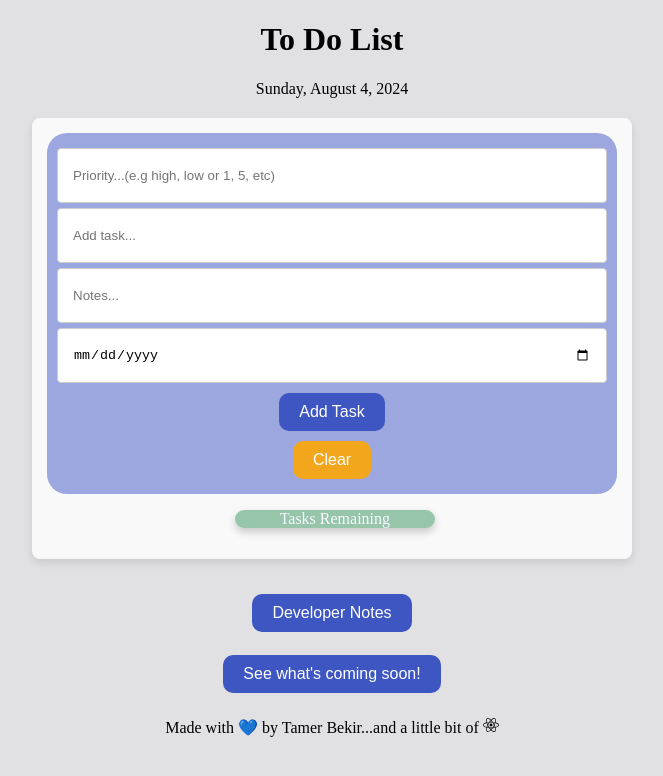
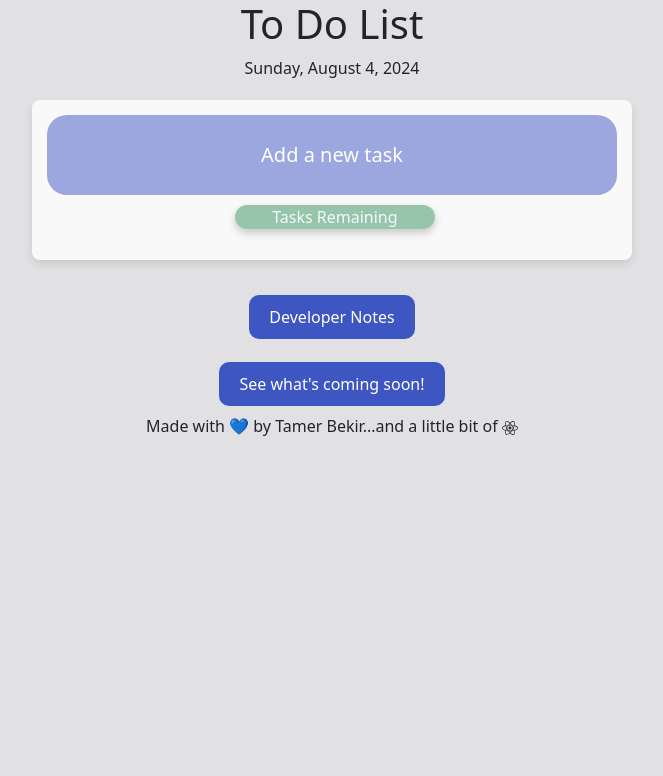
Before and after one commit to Tamerbekir/react-to-do-list, a React app: page / in a window 1280 px wide. Shown: the top 776 px of the page, without its empty margins (308-971 px from the left). Built offline with nearby package versions, Linux system fonts and the light colour scheme; the HTML template or start-up script is replaced by a standard one.

Commit message:
Added expandable option for users to expand their tasks with each individual index/task. Added expand option when adding a task we well

```diff
--- a/package.json
+++ b/package.json
@@ -15,7 +15,11 @@
     "@mui/icons-material": "^5.16.6",
     "@mui/material": "^5.16.6",
     "@react-icons/all-files": "^4.1.0",
+    "bootstrap": "^5.3.3",
+    "jquery": "^3.7.1",
+    "popper.js": "^1.16.1",
     "react": "^18.3.1",
+    "react-bootstrap": "^2.10.4",
     "react-dom": "^18.3.1",
     "react-icons": "^5.2.1",
     "react-toastify": "^10.0.5"
--- a/src/Pages/List/List.jsx
+++ b/src/Pages/List/List.jsx
@@ -5,6 +5,10 @@ import CompletedItem from '../../Components/CompletedItem/CompletedItem'
 import 'react-toastify/dist/ReactToastify.css';
 import { ToastContainer, toast, Bounce } from 'react-toastify'
 import BadgeCount from '../../Components/Badge/Badge'
+import 'bootstrap/dist/css/bootstrap.min.css';
+import { Collapse, Button, Card } from 'react-bootstrap';
+
+
 
 
 
@@ -41,6 +45,17 @@ const ToDo = ({ handleTaskCountChange }) => {
   //props from the delete component where we use a useState to ONLY show the delete button when the user clicks on the delete button- edit and complete will not show
   const [showOnlyDelete, setShowOnlyDelete] = useState(false)
 
+  //useState to open collapse text. Set to false/not open by default
+  //useState for when the user decides to click the 'close' btn when not wanting to add to task. it close th inputs and shows add task again
+  const [openAddTask, setOpenAddTask] = useState(false)
+  const [showAddTask, setShowAddTask] = useState(false)
+
+
+
+
+  const [taskOpen, setTaskOpen] = useState(false)
+  const [showTask, setShowTask] = useState(false)
+
 
 
   // useState for setting the names and values needed for the toDo list
@@ -71,6 +86,25 @@ const ToDo = ({ handleTaskCountChange }) => {
       date: '',
       priority: ''
     })
+  }
+
+  // This function handles opening or closing a specific task based on the index.
+  // It toggles the state of the task, ensuring only one task is affected at a time.
+  const singleTaskIndex = (index) => {
+    // Use the previous state (prev) to update the current state of setTaskOpen.
+    // Spread the existing state to maintain other tasks states.
+    setTaskOpen((prev) => ({
+      // Spread the current state of task open/closed statuses.
+      ...prev,
+      // Toggle on or off at the state of the task at the given index.
+      [index]: !prev[index]
+    }))
+  }
+
+  // Function to handle the click event for a specific task.
+  // It calls singleTaskIndex with the task's index to toggle its state.
+  const handleTaskClick = (index) => {
+    singleTaskIndex(index)
   }
 
   // Handling the function that creates the action once the 'add to list' button is clicked
@@ -111,6 +145,9 @@ const ToDo = ({ handleTaskCountChange }) => {
         setNewItemAdded(updatedList);
         //if the user is adding to their list, then the list cannot be empty, thus we set the emptyList useState to false and the user is displayed a message
         setEmptyList(false)
+
+        //when adding a task, the task is not expanded thus set to false
+        setShowTask(false)
       }
       // Clear the todo list after added. However, if the user does not choose a priority, 'no priority' will be displayed when adding. If the user picks a priority it will show that instead
       setToDoList({
@@ -193,6 +230,23 @@ const ToDo = ({ handleTaskCountChange }) => {
       <div>
         <div>
           <div className='floatingAddingItem'>
+            {!showAddTask && (
+              <button
+                className='addNewTaskBtn'
+                onClick={() => {
+                  setOpenAddTask(true)
+                  setShowAddTask(true)
+                }}
+                aria-controls="collapse-content"
+                aria-expanded={openAddTask}
+              >Add a new task</button>
+            )}
+            {/* When user clicks on button, bootstrap takes effect and it uses the useState 'open' and expands the text. useState takes effect for onclick to not open the text, making it close. */}
+            {/* collapse opens when useState 'open' is in effect */}
+            <Collapse in={openAddTask}>
+              <div id="collapse-content">
+                <Card>
+                  <Card.Body>
                     <input
                       className="priorityInput"
                       placeholder='Priority...(e.g high, low or 1, 5, etc)'
@@ -225,14 +279,25 @@ const ToDo = ({ handleTaskCountChange }) => {
                       value={toDoList.date}
                       onChange={handleToDoChange}
                     />
-
                     <div className='addAndClearDiv'>
                       {/* calling the function for adding an item */}
-              <button onClick={handleToDoList}>Add Task</button>
+                      <button onClick={handleToDoList}>Add</button>
                       {/* useState for clearing the input fields */}
                       <button className='clearBtn' onClick={handleClearFields}>Clear</button>
                     </div>
+                  </Card.Body>
+                </Card>
+                {/* When close btn is closes, Add Task shows back up and close btn closes */}
+                <button className='taskCloseBtn'
+                  onClick={() => {
+                    setOpenAddTask(false)
+                    setShowAddTask(false)
+                  }}>Close</button>
               </div>
+            </Collapse>
+          </div>
+
+
           {/* Brought in as a prop, it gives the number of tasks in the array and displays it as a badge */}
           {!emptyList && (
             <>
@@ -240,28 +305,53 @@ const ToDo = ({ handleTaskCountChange }) => {
               <BadgeCount tasksLeft={newItemAdded.length} />
             </>
           )}
+
+
+
           <div >
             {/* mapping over our items, giving it a name newItem and using the index at which it is located within the array */}
             {newItemAdded.map((newItem, index) => (
               <div className="listItem" key={index}>
+                <button
+                  className='viewTaskBtn'
+                  onClick={() => {
+                    handleTaskClick(index)
+                    setShowTask(true)
+                    showTask(true)
+                  }}
+                  aria-controls={`collapse-content-${index}`}
+                  aria-expanded={taskOpen[index]}
+                >
+                  {newItem.item}
+                </button>
+                <Collapse in={taskOpen[index]}>
+                  <div id="collapse-content">
+                    <Card>
+                      <Card.Body>
                         <div className="list">
                           <div className="priorityDiv">
                             <p className='inputPriorityText'>Priority</p>
                             <p className='priorityText'>{newItem.priority}</p>
                           </div>
-                  <div className="taskDiv">
+                          {/* <div className="taskDiv">
                             <p className='inputTaskText'>Task</p>
                             <p className='toDoText'>{newItem.item}</p>
-                  </div>
+                          </div> */}
                           <div className="notesDiv">
                             <p className='inputNotesText'>Notes</p>
                             <p className='notesText'>{newItem.notes}</p>
                           </div>
+                          {showTask && (
                             <div className="dateDivText">
-                    <p className='inputDateText'>Date</p>
+                              <p className='inputDateText'>Due</p>
                               <p className='dateText'>{newItem.date}</p>
                             </div>
+                          )}
                         </div>
+                      </Card.Body>
+                    </Card>
+                  </div>
+                </Collapse>
                 {/* delete component, deletes the index and is passing through the delete item fro the delete component */}
                 <div className='actionBtns'>
                   {/* edit component, edit the index and is passing through the edit item from the edit component. Complete button has a closed useState/goes away when user is either editing or deleting*/}
@@ -302,9 +392,11 @@ const ToDo = ({ handleTaskCountChange }) => {
         </div>
       </div>
       {/* Once the list goes empty, the user will get this text. If the user adds to the list, it will clear */}
-      {emptyList && (
+      {
+        emptyList && (
           <p className='nothingLeftText'>Wow, you have nothing to do? Enjoy this sweet moment while it lasts.</p>
-      )}
+        )
+      }
       <ToastContainer />
     </div >
   )
--- a/src/index.css
+++ b/src/index.css
@@ -17,6 +17,30 @@ body {
   margin: 3%;
   border-radius: 20px;
   border: 10px solid#78787928;
+}
+
+.addNewTaskBtn {
+  width: 100%;
+  font-size: 20px;
+  margin-left: auto;
+  margin-right: auto;
+  background-color: #ffffff00;
+  text-align: center;
+}
+
+.viewTaskBtn:hover {
+  transition: .3s;
+  font-size: 18px;
+}
+
+.viewTaskBtn {
+  background-color: #3d55c2df;
+}
+
+.addNewTaskBtn:hover {
+  background-color: transparent;
+  transition: .3s;
+  font-size: 22px;
 }
 
 .floatingAddingItem {
@@ -125,7 +149,6 @@ body {
 }
 
 
-
 .editIcon {
   color: #69826e;
 }
@@ -186,13 +209,27 @@ input {
   margin-top: 10px;
 }
 
-.clearBtn,
-.closeBtn {
-  background-color: rgba(255, 166, 0, 0.874);
+.clearBtn {
+  background-color: rgba(255, 166, 0, 0.711);
 }
 
-.clearBtn:hover,
+.closeBtn {
+  border-color: rgb(189, 187, 187);
+  background-color: rgb(189, 187, 187);
+}
+
+.taskCloseBtn {
+  margin-left: 34%;
+  border-color: rgb(189, 187, 187);
+  background-color: rgb(189, 187, 187);
+}
+
 .closeBtn:hover {
+  border-color: rgb(151, 150, 150);
+  background-color: rgb(151, 150, 150);
+}
+
+.clearBtn:hover {
   background-color: rgb(192, 149, 69);
 }
 
@@ -366,15 +403,14 @@ button:hover {
     max-width: none;
   }
 
+
   .addToListTag {
     font-size: 20px;
   }
 
   .listItem button {
-    width: 65%;
     margin: 5px 0;
   }
-
 
 
   .priorityDiv {
@@ -393,11 +429,21 @@ button:hover {
     font-style: normal
   }
 
+
+
+  /* .addNewTaskBtn {
+    width: 100%;
+    margin-left: auto;
+    margin-right: auto;
+    background-color: #ffffff00;
+    text-align: center;
+  } */
+
+
   .inputNames {
     font-size: 19px;
     font-weight: 900;
   }
-
 
   .addAndClearDiv {
     display: flex;
```
Also changed, not shown: 1 other file (tests, documents, lock files or other folders). Lines whose indentation alone changed are shown as unchanged.
